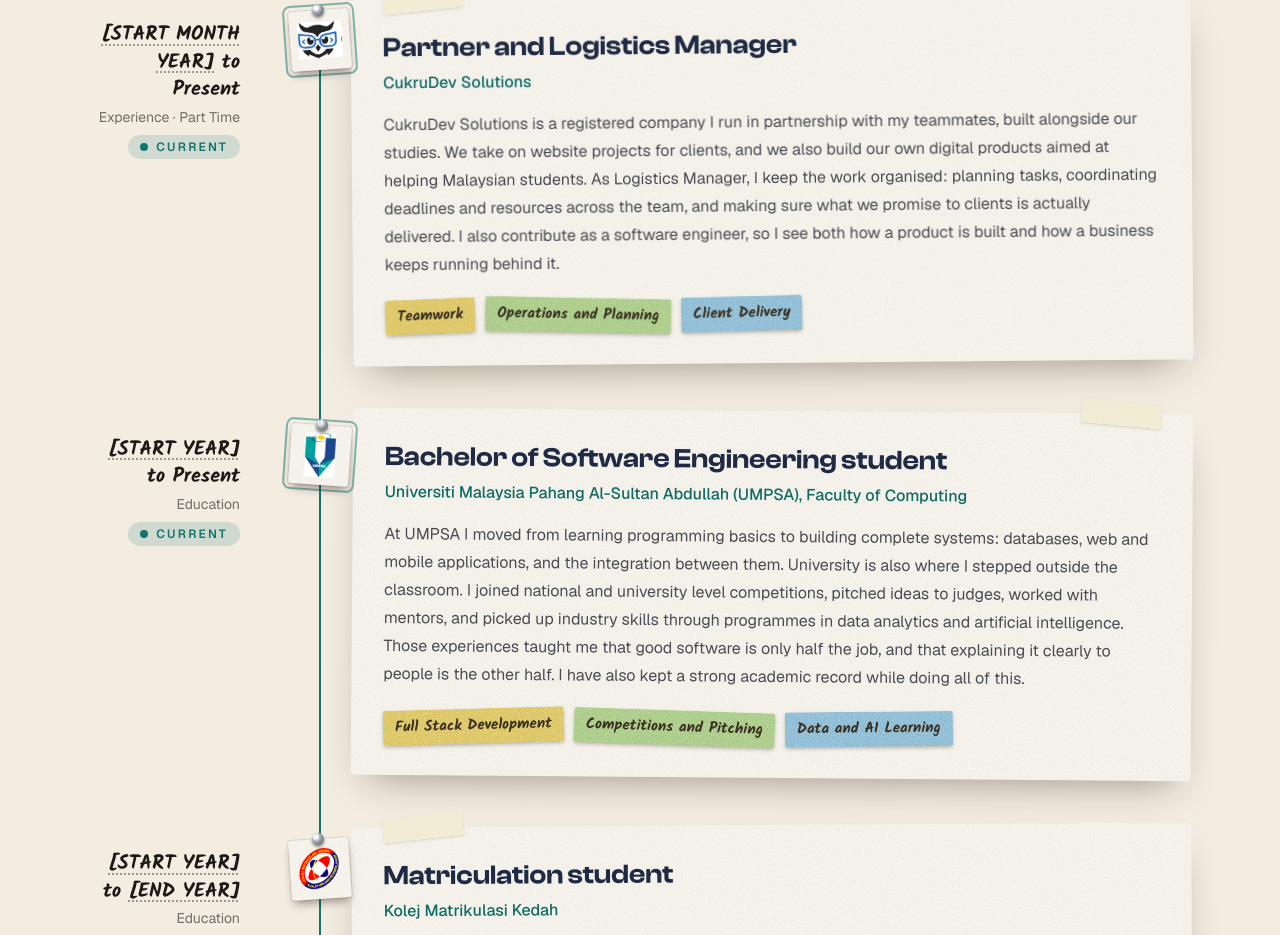
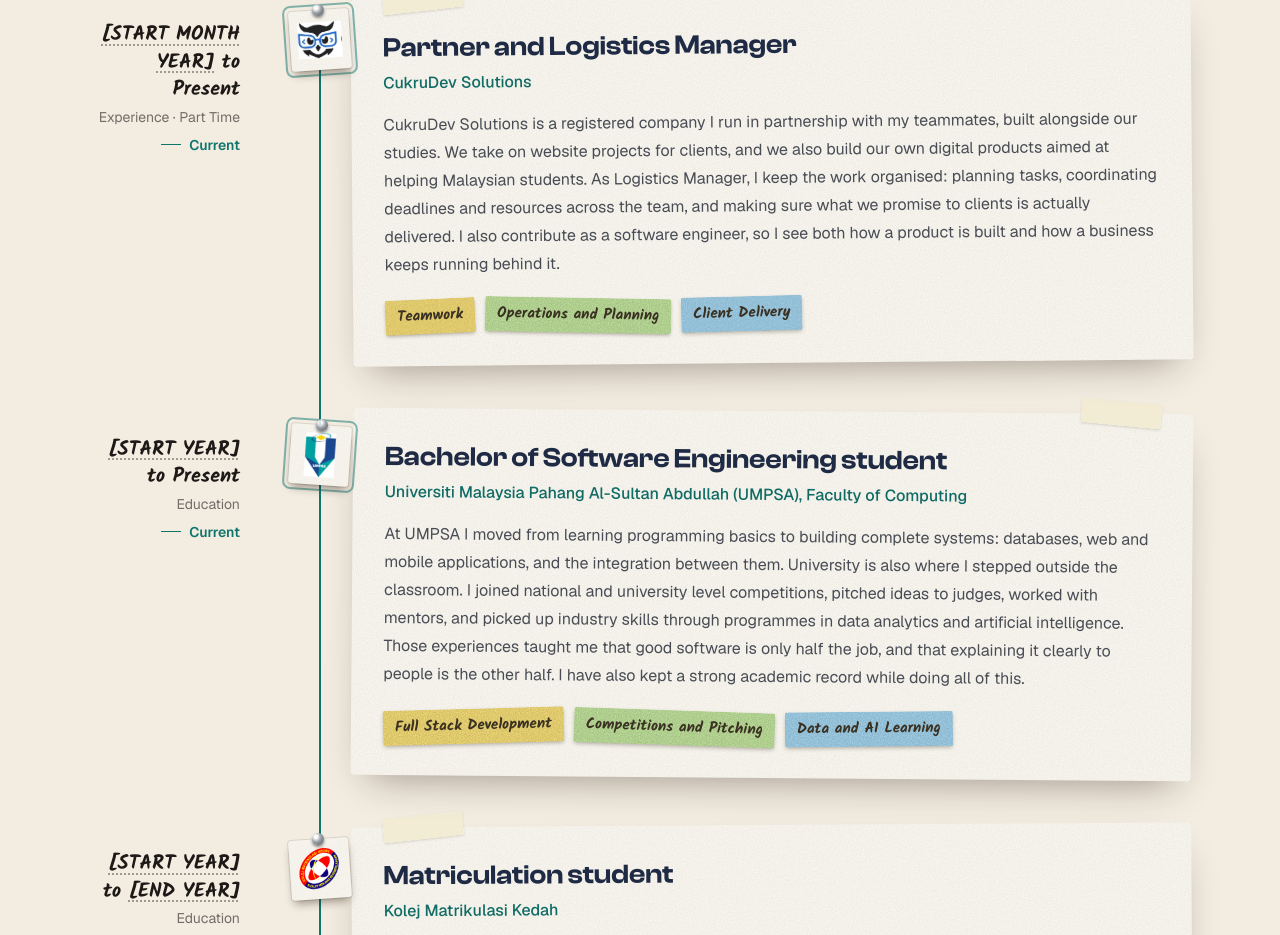
Before and after one commit to muhdammar-azizan/muhdammar-azizan-portfolio, a Next.js app: page / in a window 1280 px wide. Shown: the part 2678-3613 px from the top of the page. Built offline with nearby package versions, Linux system fonts and the light colour scheme.

Commit message:
Replace the green pill "Current" badge with a plain text label and a short rule

```diff
--- a/src/components/Journey.tsx
+++ b/src/components/Journey.tsx
@@ -1,7 +1,6 @@
 "use client";
 
-import { useRef } from "react";
-import { MotionConfig, motion, useInView } from "framer-motion";
+import { MotionConfig, motion } from "framer-motion";
 import Image from "next/image";
 import Section from "./Section";
 import Reveal from "./Reveal";
@@ -59,13 +58,9 @@ function Entry({ entry, index, last }: { entry: JourneyEntry; index: number; las
   // Only shrink the trigger area at the top and bottom. A sideways margin would put dots that sit near the
   // left edge of a phone outside the trigger area, so they would never appear.
   const view = { once: true, margin: "-80px 0px -80px 0px" } as const;
-  // The pulsing rings only run while this entry is on screen. A CSS animation keeps running when it is scrolled
-  // far out of sight, and every tick of it made the browser redo work, which slowed down the rest of the page.
-  const itemRef = useRef<HTMLLIElement>(null);
-  const onScreen = useInView(itemRef, { margin: "200px 0px 200px 0px" });
 
   return (
-    <li ref={itemRef} className="relative grid gap-4 pl-[76px] lg:grid-cols-[200px_minmax(0,1fr)] lg:gap-x-16 lg:pl-0">
+    <li className="relative grid gap-4 pl-[76px] lg:grid-cols-[200px_minmax(0,1fr)] lg:gap-x-16 lg:pl-0">
       {/* The line down to the next dot: a faint track, with the accent colour drawing over it */}
       <span
         aria-hidden="true"
@@ -139,13 +134,11 @@ function Entry({ entry, index, last }: { entry: JourneyEntry; index: number; las
         </p>
         <p className="mt-0.5 text-sm text-foreground/60">{kindLabel}</p>
         {current && (
-          <span className="mt-2 inline-flex items-center gap-2 rounded-full bg-accent/15 px-3 py-1 text-xs font-semibold uppercase tracking-[0.18em] text-accent">
-            <span className="relative flex h-2 w-2">
-              {onScreen && <span className="absolute inline-flex h-full w-full animate-ping rounded-full bg-accent opacity-70 motion-reduce:hidden" />}
-              <span className="relative inline-flex h-2 w-2 rounded-full bg-accent" />
-            </span>
+          /* A quiet text label with a short rule, no pill, dot or animation. */
+          <p className="mt-2 inline-flex items-center gap-2 text-sm font-semibold text-accent">
+            <span aria-hidden="true" className="h-px w-5 bg-accent" />
             Current
-          </span>
+          </p>
         )}
       </div>
 
```
